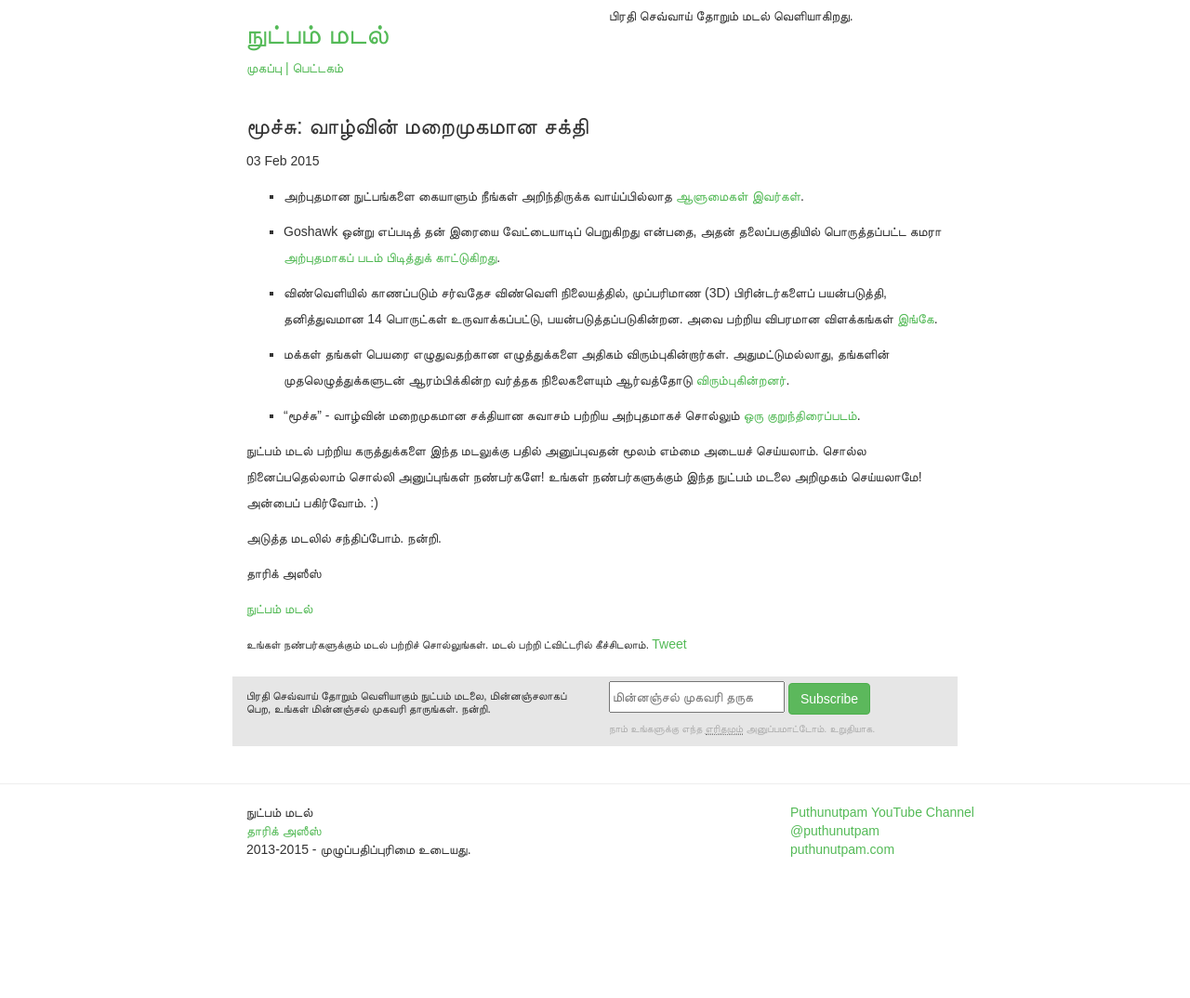
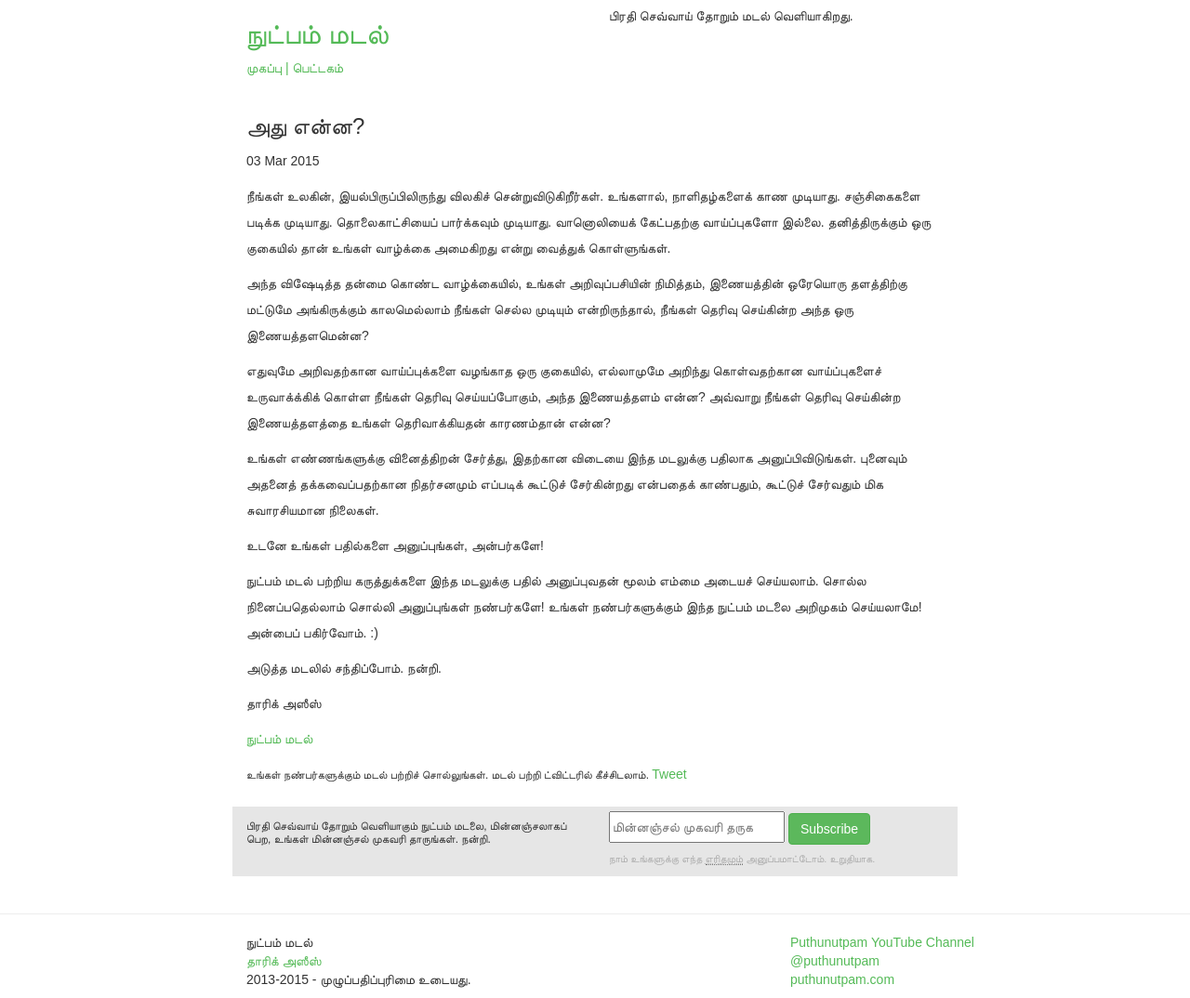
Before and after one commit to nutpam/nutpam-madal, a Jekyll site: the page built from _posts/2015-02-03-issue-25.md, in a window 1280 px wide. Shown: the whole page at 93% size. Built offline with Jekyll 4.4.1, drawn with Linux system fonts in a browser that asks for light colours; nearby versions of some CDN libraries; some web fonts are replaced; comment, search, counter and statistics services are not loaded; before the commit the page ends 934 px from its top, so only the background shows below that.

Commit message:
issue #26

```diff
--- a/_posts/2015-02-03-issue-25.md
+++ b/_posts/2015-02-03-issue-25.md
@@ -1,21 +1,20 @@
 ---
 layout: post
-title:  "மூச்சு: வாழ்வின் மறைமுகமான சக்தி"
-date:   2015-02-03 07:06:38
-issue: மடல் 25
+title:  "அது என்ன?"
+date:   2015-03-03 07:06:38
+issue: மடல் 26
 ---
 
 
-- அற்புதமான நுட்பங்களை கையாளும் நீங்கள் அறிந்திருக்க வாய்ப்பில்லாத [ஆளுமைகள் இவர்கள்](http://www.nature.com/news/not-your-average-technician-1.16785?WT.mc_id=TWT_NatureNews).
+நீங்கள் உலகின், இயல்பிருப்பிலிருந்து விலகிச் சென்றுவிடுகிறீர்கள். உங்களால், நாளிதழ்களைக் காண முடியாது. சஞ்சிகைகளை படிக்க முடியாது. தொலைகாட்சியைப் பார்க்கவும் முடியாது. வானொலியைக் கேட்பதற்கு வாய்ப்புகளோ இல்லை. தனித்திருக்கும் ஒரு குகையில் தான் உங்கள் வாழ்க்கை அமைகிறது என்று வைத்துக் கொள்ளுங்கள்.
 
-- Goshawk ஒன்று எப்படித் தன் இரையை வேட்டையாடிப் பெறுகிறது என்பதை, அதன் தலைப்பகுதியில் பொருத்தப்பட்ட கமரா [அற்புதமாகப் படம் பிடித்துக் காட்டுகிறது](http://www.latimes.com/science/sciencenow/la-sci-sn-goshawk-helmet-hunting-camera-prey-20150122-story.html#page=1).
+அந்த விஷேடித்த தன்மை கொண்ட வாழ்க்கையில், உங்கள் அறிவுப்பசியின் நிமித்தம், இணையத்தின் ஒரேயொரு தளத்திற்கு மட்டுமே அங்கிருக்கும் காலமெல்லாம் நீங்கள் செல்ல முடியும் என்றிருந்தால், நீங்கள் தெரிவு செய்கின்ற அந்த ஒரு இணையத்தளமென்ன?
 
-- விண்வெளியில் காணப்படும் சர்வதேச விண்வெளி நிலையத்தில், முப்பரிமாண (3D) பிரின்டர்களைப் பயன்படுத்தி, தனித்துவமான 14 பொருட்கள் உருவாக்கப்பட்டு, பயன்படுத்தப்படுகின்றன. அவை பற்றிய விபரமான விளக்கங்கள் [இங்கே](https://medium.com/@MadeInSpace/3d-printing-in-space-the-end-of-the-beginning-561f0c384983).
+எதுவுமே அறிவதற்கான வாய்ப்புக்களை வழங்காத ஒரு குகையில், எல்லாமுமே அறிந்து கொள்வதற்கான வாய்ப்புகளைச் உருவாக்க்கிக் கொள்ள நீங்கள் தெரிவு செய்யப்போகும், அந்த இணையத்தளம் என்ன? அவ்வாறு நீங்கள் தெரிவு செய்கின்ற இணையத்தளத்தை உங்கள் தெரிவாக்கியதன் காரணம்தான் என்ன?
 
-- மக்கள் தங்கள் பெயரை எழுதுவதற்கான எழுத்துக்களை அதிகம் விரும்புகின்றார்கள். அதுமட்டுமல்லாது, தங்களின் முதலெழுத்துக்களுடன் ஆரம்பிக்கின்ற வர்த்தக நிலைகளையும் ஆர்வத்தோடு [விரும்புகின்றனர்](http://www.lastwordonnothing.com/2015/01/29/the-name-letter-effect/).
+உங்கள் எண்ணங்களுக்கு வினைத்திறன் சேர்த்து, இதற்கான விடையை இந்த மடலுக்கு பதிலாக அனுப்பிவிடுங்கள். புனைவும் அதனைத் தக்கவைப்பதற்கான நிதர்சனமும் எப்படிக் கூட்டுச் சேர்கின்றது என்பதைக் காண்பதும், கூட்டுச் சேர்வதும் மிக சுவாரசியமான நிலைகள்.
 
-- "மூச்சு" - வாழ்வின் மறைமுகமான சக்தியான சுவாசம் பற்றிய அற்புதமாகச் சொல்லும் [ஒரு குறுந்திரைப்படம்](http://vimeo.com/118023603).
-
+உடனே உங்கள் பதில்களை அனுப்புங்கள், அன்பர்களே!
 
 
 நுட்பம் மடல் பற்றிய கருத்துக்களை இந்த மடலுக்கு பதில் அனுப்புவதன் மூலம் எம்மை அடையச் செய்யலாம். சொல்ல நினைப்பதெல்லாம் சொல்லி அனுப்புங்கள் நண்பர்களே! உங்கள் நண்பர்களுக்கும் இந்த நுட்பம் மடலை அறிமுகம் செய்யலாமே! அன்பைப் பகிர்வோம். :)
```
Also changed, not shown: _posts/2015-03-13-issue-26.md (added).
